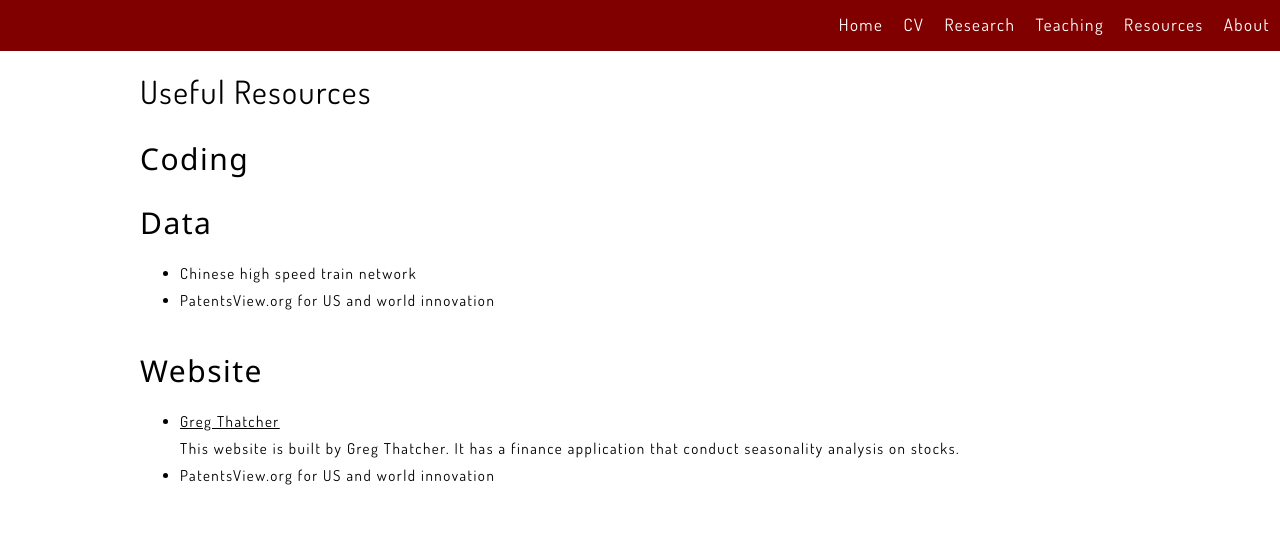
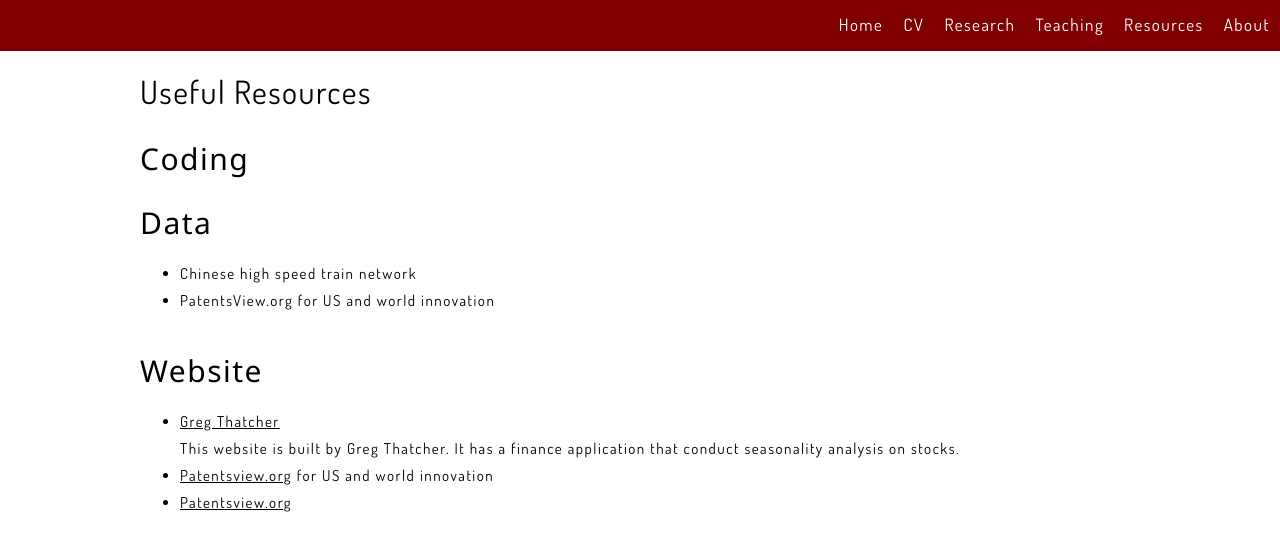
Before and after one commit to xieyutongcn/xieyutongcn.github.io, a Jekyll site: the page built from Resources.html, in a window 1280 px wide. Shown: the top 551 px of the page. Built offline with Jekyll 4.4.1, drawn with Linux system fonts in a browser that asks for light colours.

Commit message:
Update Resources.html

```diff
--- a/Resources.html
+++ b/Resources.html
@@ -16,7 +16,12 @@ layout: default
             <li><a href = "http://www.gregthatcher.com/?AspxAutoDetectCookieSupport=1">Greg Thatcher</a> <br>
                 This website is built by Greg Thatcher. It has a finance application that conduct seasonality analysis on stocks.
             </li>
-            <li>PatentsView.org for US and world innovation</li>
+            <li>
+                <a href = "patentsview.org">Patentsview.org</a> for US and world innovation
+            </li>
+            <li>
+                <a href = "patentsview.org">Patentsview.org</a>
+            </li>
         </ul>
     </div>
 </body>
```
